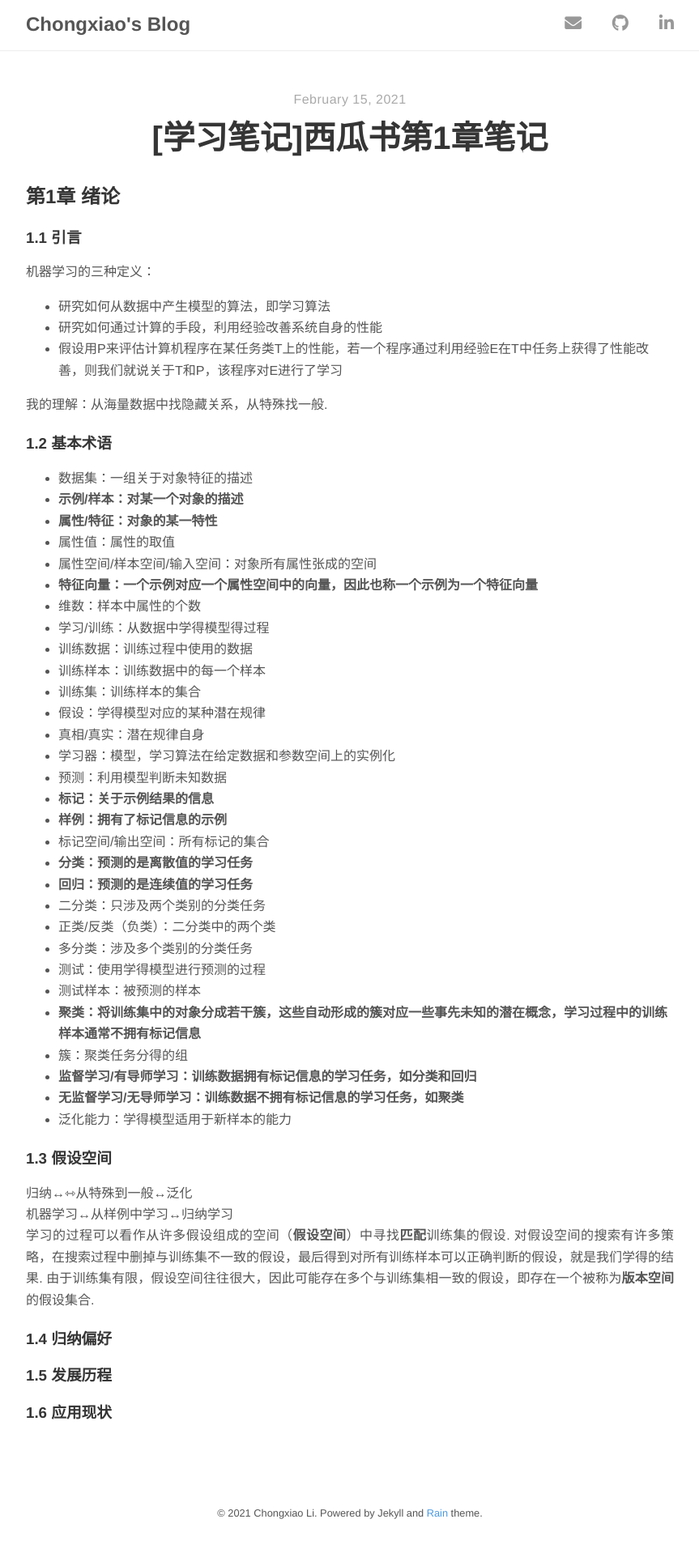
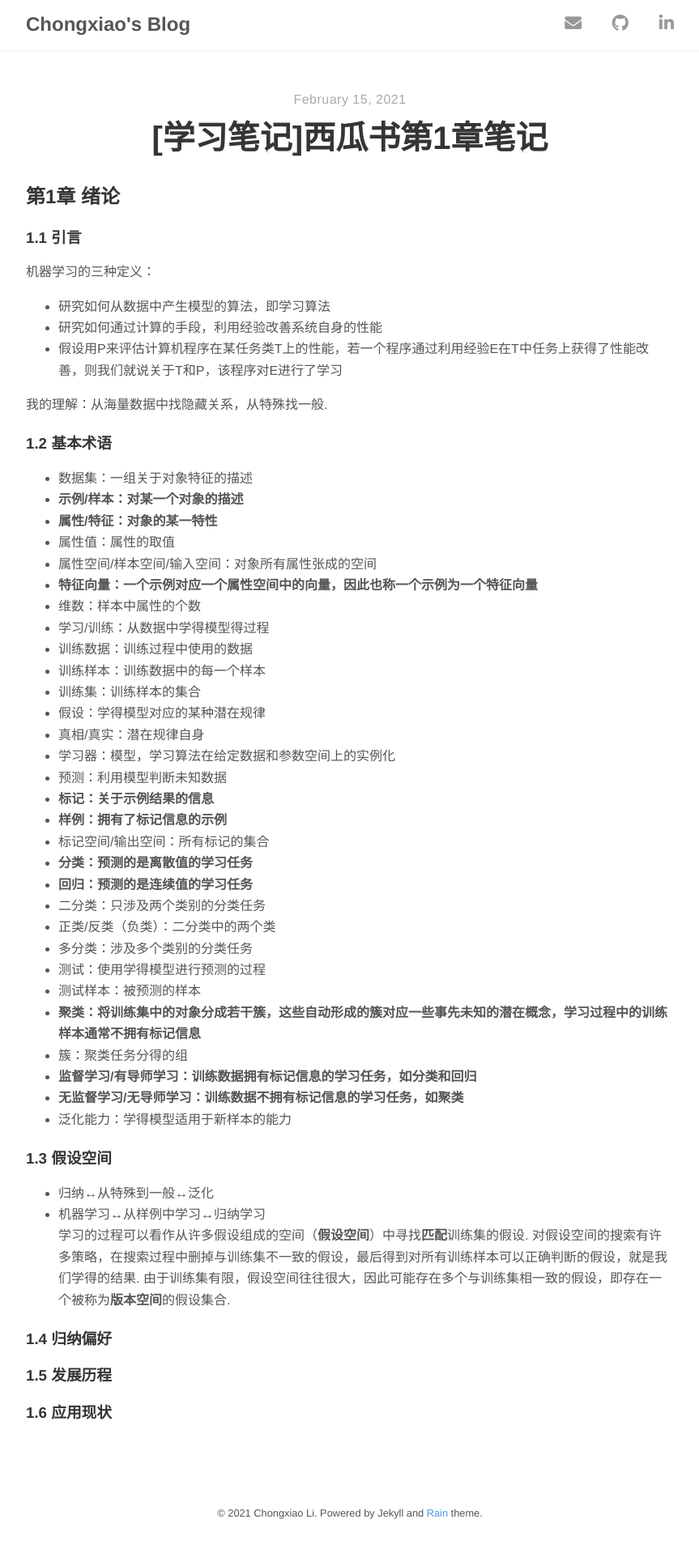
Before and after one commit to Chongxiao-Li/Chongxiao-Li.github.io, a Jekyll site: the page built from _posts/2021-02-15-[学习笔记]西瓜书第1章笔记.md, in a window 1280 px wide. Shown: the whole page at 81% size, without its empty margins (208-1071 px from the left). Built offline with Jekyll 4.4.1, drawn with Linux system fonts in a browser that asks for light colours; nearby versions of some CDN libraries.

```diff
--- a/_posts/2021-02-15-[学习笔记]西瓜书第1章笔记.md
+++ b/_posts/2021-02-15-[学习笔记]西瓜书第1章笔记.md
@@ -48,8 +48,8 @@ tags: ["machine learning", "西瓜书", "note"]
 - 泛化能力：学得模型适用于新样本的能力
 
 ### 1.3 假设空间
-归纳↔⇿从特殊到一般↔泛化
-机器学习↔从样例中学习↔归纳学习
+- 归纳↔从特殊到一般↔泛化
+- 机器学习↔从样例中学习↔归纳学习
 学习的过程可以看作从许多假设组成的空间（**假设空间**）中寻找**匹配**训练集的假设. 对假设空间的搜索有许多策略，在搜索过程中删掉与训练集不一致的假设，最后得到对所有训练样本可以正确判断的假设，就是我们学得的结果. 由于训练集有限，假设空间往往很大，因此可能存在多个与训练集相一致的假设，即存在一个被称为**版本空间**的假设集合.
 
 ### 1.4 归纳偏好
```
